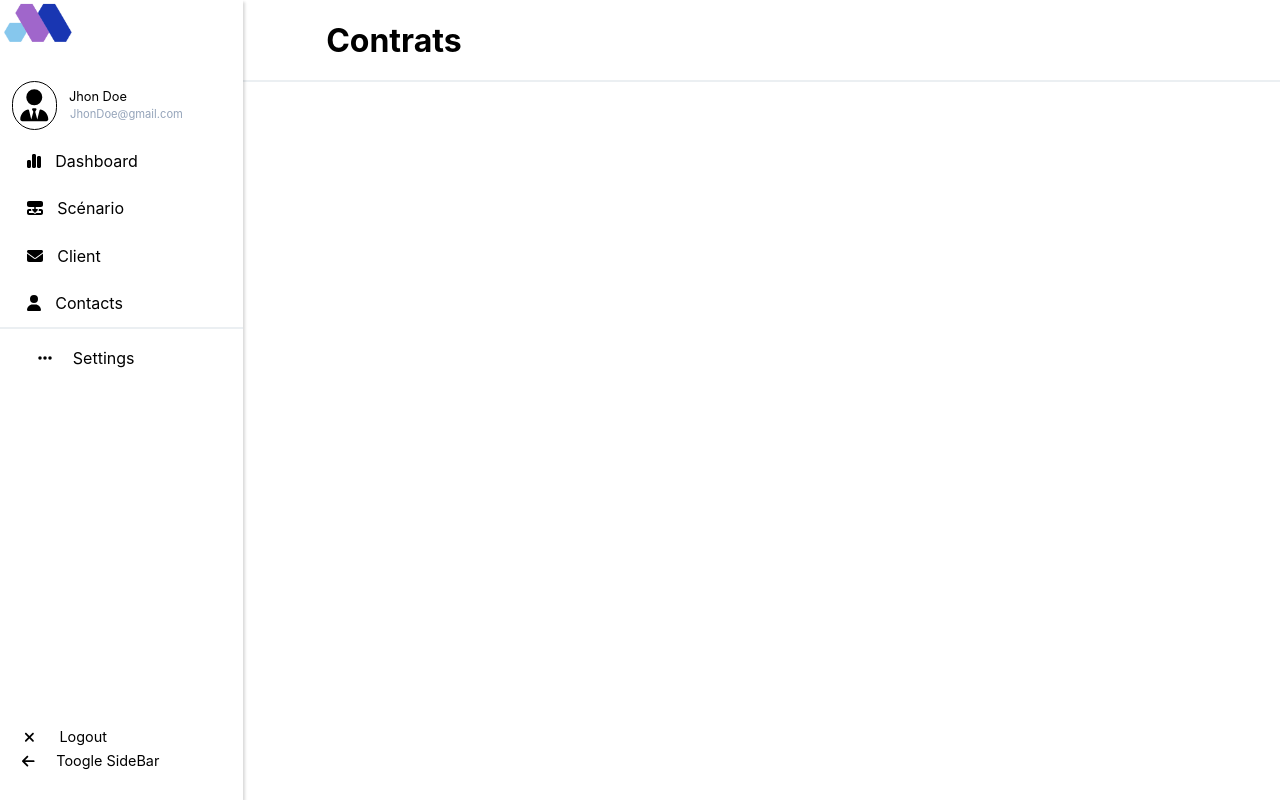
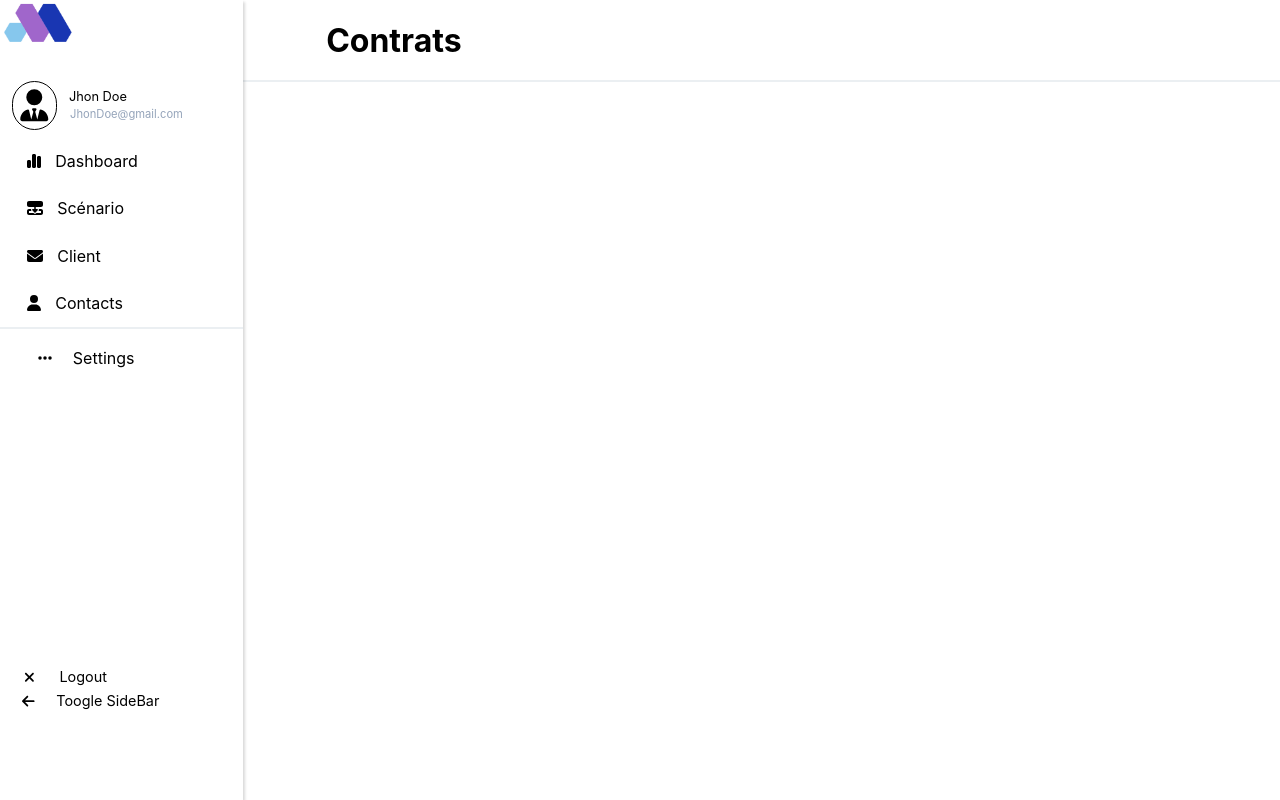
Before and after one commit to ValentinCHA/easylease-frontend, a Next.js app: page /contrat in a window 1280 px wide. Built offline with nearby package versions, Linux system fonts and the light colour scheme.

Commit message:
modification taille navbar

```diff
--- a/styles/Navbar.module.css
+++ b/styles/Navbar.module.css
@@ -63,7 +63,7 @@
 }
 
 .secondNav{
-    height: 115%;
+    height: 50vh;
     width: 100%;
     display: flex;
     flex-direction: column;
```
